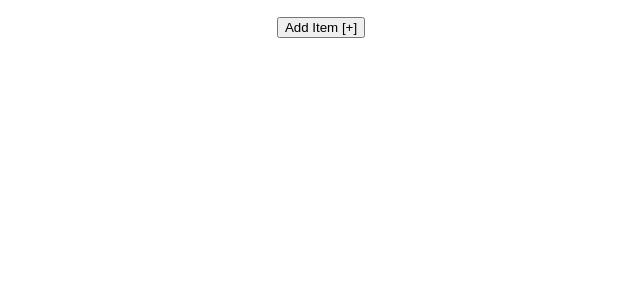
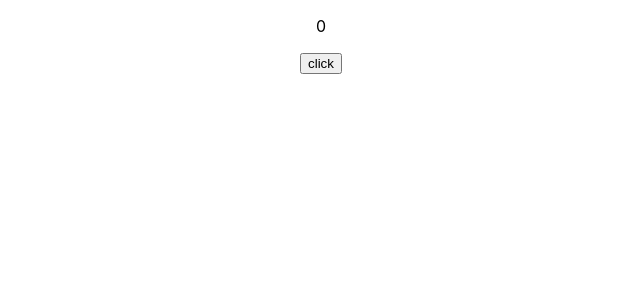
Before and after one commit to islamMaruf/LearnReactHook, a React (Create React App) app: page / in a window 1280 px wide. Shown: the top 300 px of the page, without its empty margins (319-959 px from the left). Built offline with nearby package versions, Linux system fonts and the light colour scheme.

Commit message:
learn about use effect hook after render

```diff
--- a/src/App.js
+++ b/src/App.js
@@ -5,6 +5,7 @@ import HookCounter from "./component/use_state/HookCounter";
 import HookCounterTwo from "./component/use_state_hook_with_prev_state/HookCounterTwo";
 import HookCounterThree from "./component/use_state_hook_with_object/HookCounterThree";
 import HookCounterFour from "./component/use_state_with_array/HookCounterFour";
+import HookCounterEffect from "./component/use_effect_after_render/HookCounterEffect";
 
 function App() {
     return (
@@ -16,8 +17,9 @@ function App() {
             {/*lesson 03*/}
             {/*<HookCounterThree/>*/}
             {/*lesson 04*/}
-            <HookCounterFour/>
-
+            {/*<HookCounterFour/>*/}
+            {/*Lesson 05*/}
+            <HookCounterEffect/>
         </div>
     );
 }
--- /dev/null
+++ b/src/component/use_effect_after_render/HookCounterEffect.js
@@ -0,0 +1,19 @@
+import React, {useState, useEffect} from "react";
+
+const HookCounterEffect = () => {
+    const [count, setCount] = useState(0)
+    useEffect(()=>{
+        document.title = `you clicked ${count} times`;
+    })
+    return (
+        <div>
+            <p>{count}</p>
+            <button onClick={() => {
+                setCount(count + 1)
+            }}>click
+            </button>
+        </div>
+    );
+};
+
+export default HookCounterEffect;
```
